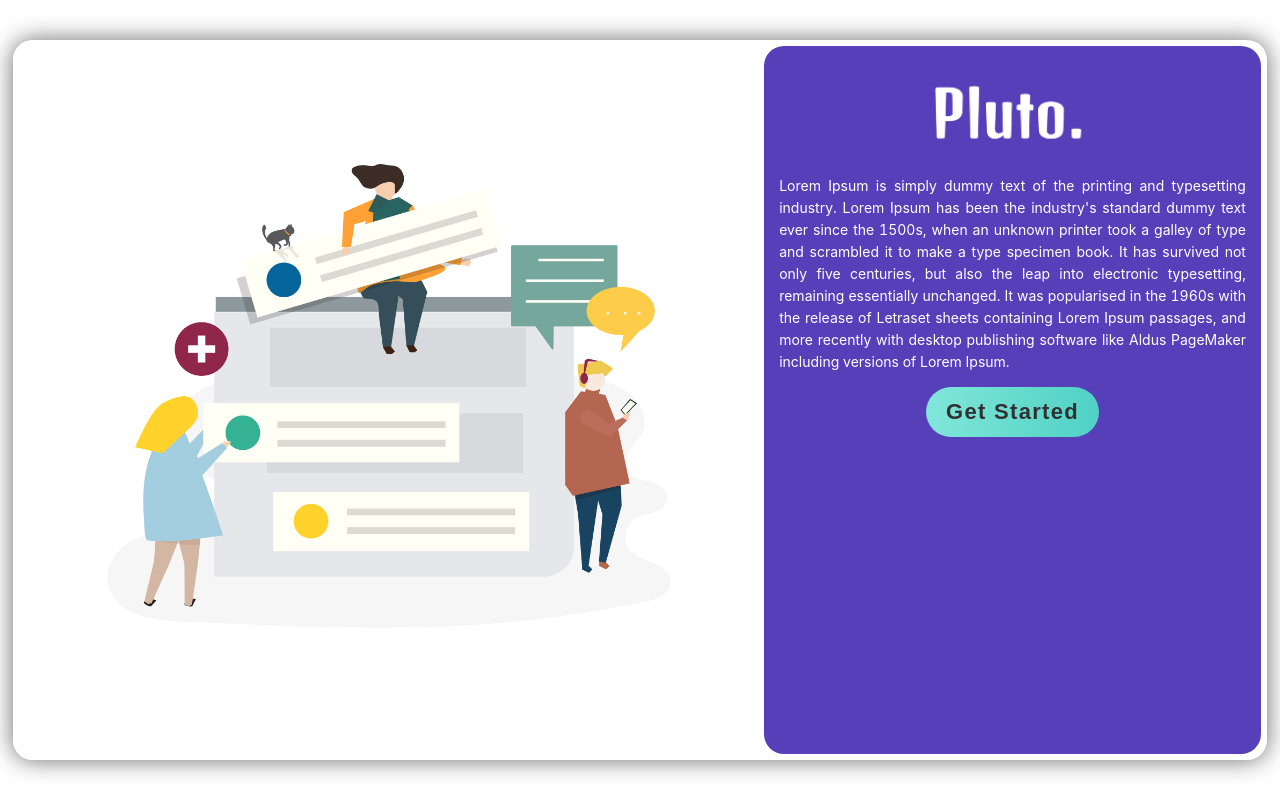
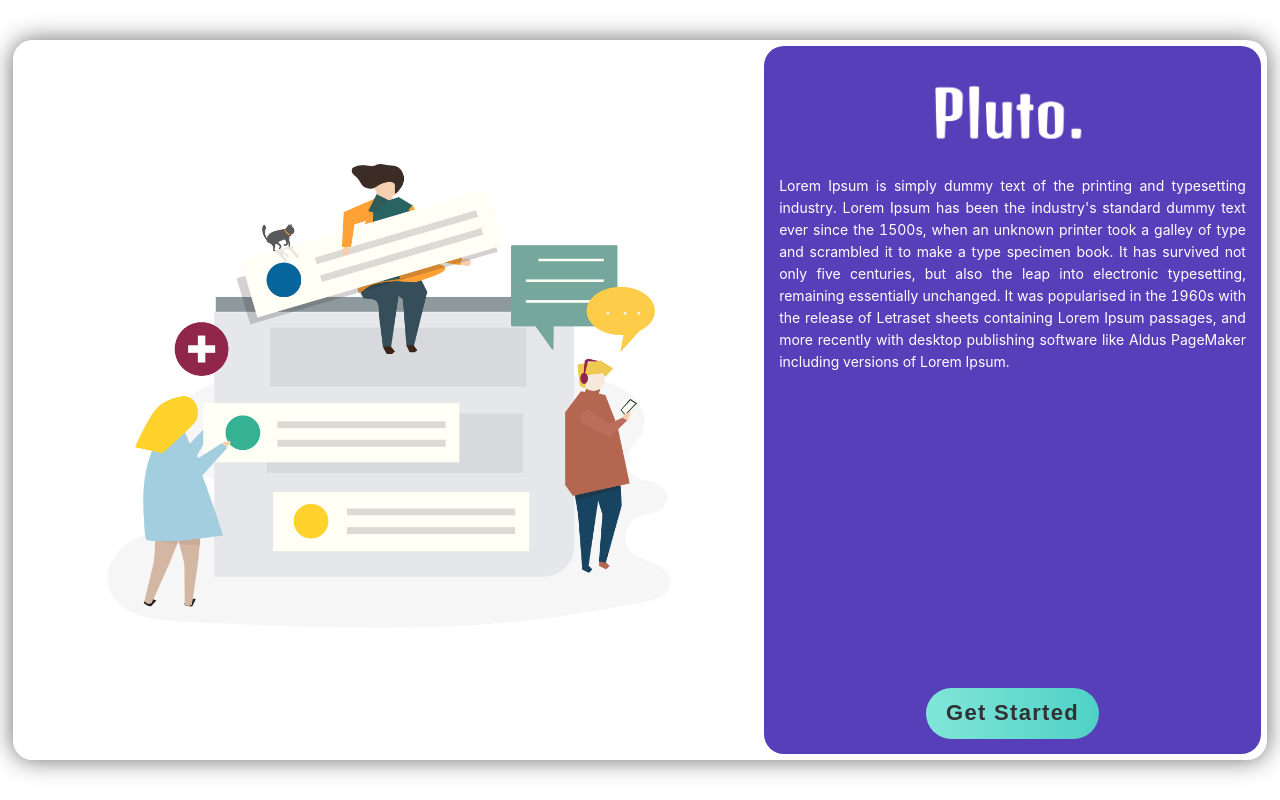
Before and after one commit to SathishSaminathan/pluto, a React (Create React App) app: page / in a window 1280 px wide. Built offline with nearby package versions, Linux system fonts and the light colour scheme.

Commit message:
commit for fixes

```diff
--- a/src/screens/GetStarted.js
+++ b/src/screens/GetStarted.js
@@ -16,8 +16,17 @@ const GetStarted = (props) => {
             <img src={Images.getStarted} />
           </Col>
           <Col className="right">
-            <Row>
-              <Col xl={24} style={{ padding: 15 }}>
+            <Row style={{ height: "100%" }}>
+              <Col
+                xl={24}
+                style={{
+                  padding: 15,
+                  display: "flex",
+                  justifyContent: "space-between",
+                  flexDirection:'column'
+                }}
+              >
+                <Col>
                   <Col xl={24}>
                     <img src={Images.logo} />
                   </Col>
@@ -27,13 +36,15 @@ const GetStarted = (props) => {
                       typesetting industry. Lorem Ipsum has been the industry's
                       standard dummy text ever since the 1500s, when an unknown
                       printer took a galley of type and scrambled it to make a
-                    type specimen book. It has survived not only five centuries,
-                    but also the leap into electronic typesetting, remaining
-                    essentially unchanged. It was popularised in the 1960s with
-                    the release of Letraset sheets containing Lorem Ipsum
-                    passages, and more recently with desktop publishing software
-                    like Aldus PageMaker including versions of Lorem Ipsum.
+                      type specimen book. It has survived not only five
+                      centuries, but also the leap into electronic typesetting,
+                      remaining essentially unchanged. It was popularised in the
+                      1960s with the release of Letraset sheets containing Lorem
+                      Ipsum passages, and more recently with desktop publishing
+                      software like Aldus PageMaker including versions of Lorem
+                      Ipsum.
                     </p>
+                  </Col>
                 </Col>
                 <Col>
                   <button
--- a/src/screens/Home.js
+++ b/src/screens/Home.js
@@ -35,12 +35,12 @@ export default class Home extends Component {
       }
     )
       .then((res) => {
-        debugger;
         console.log(res);
       })
       .catch((err) => {
         console.log(err);
       });
+
     setTimeout(() => {
       this.setState({
         answer: `Lorem Ipsum is simply dummy text of the printing and
```
Lines whose indentation alone changed are shown as unchanged.
